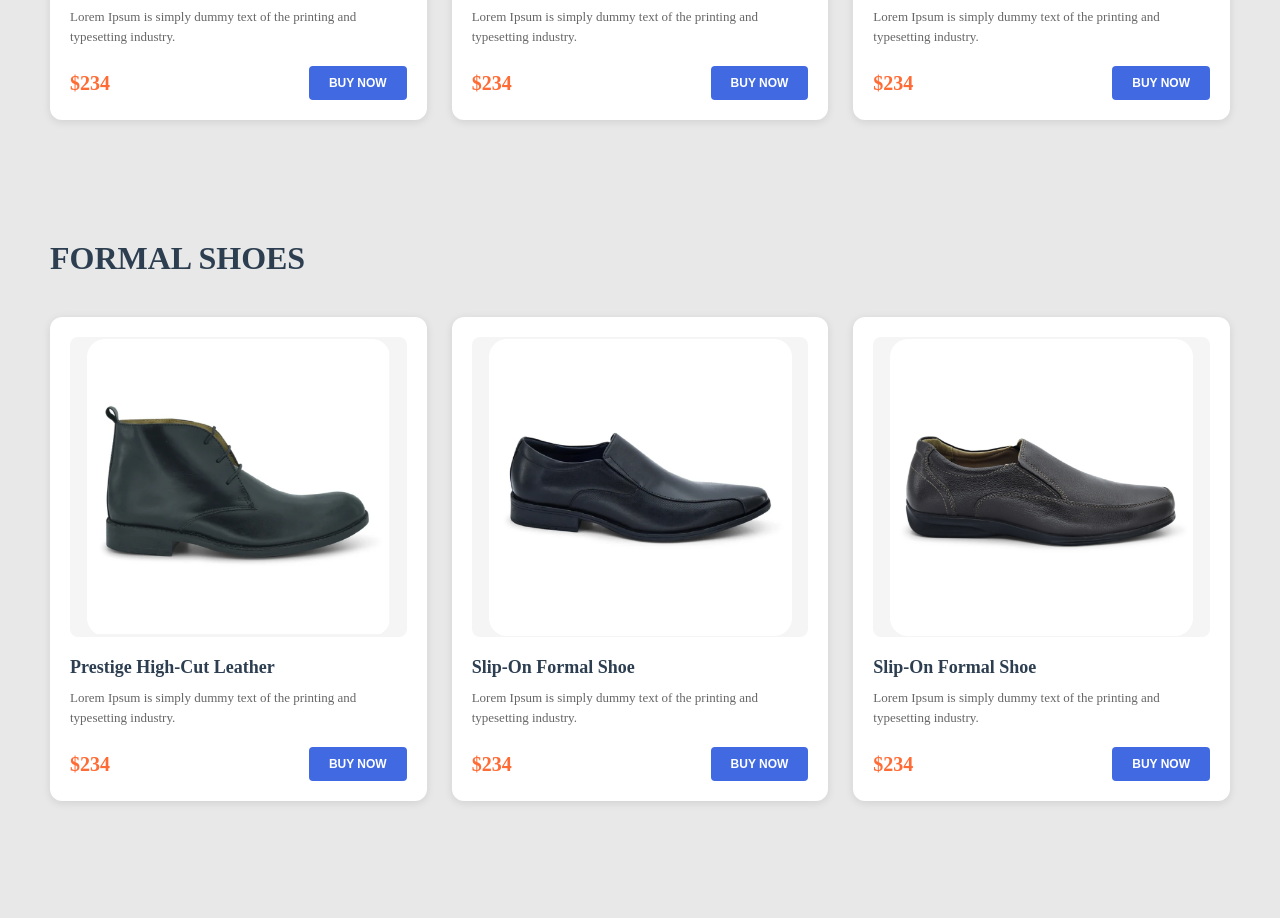
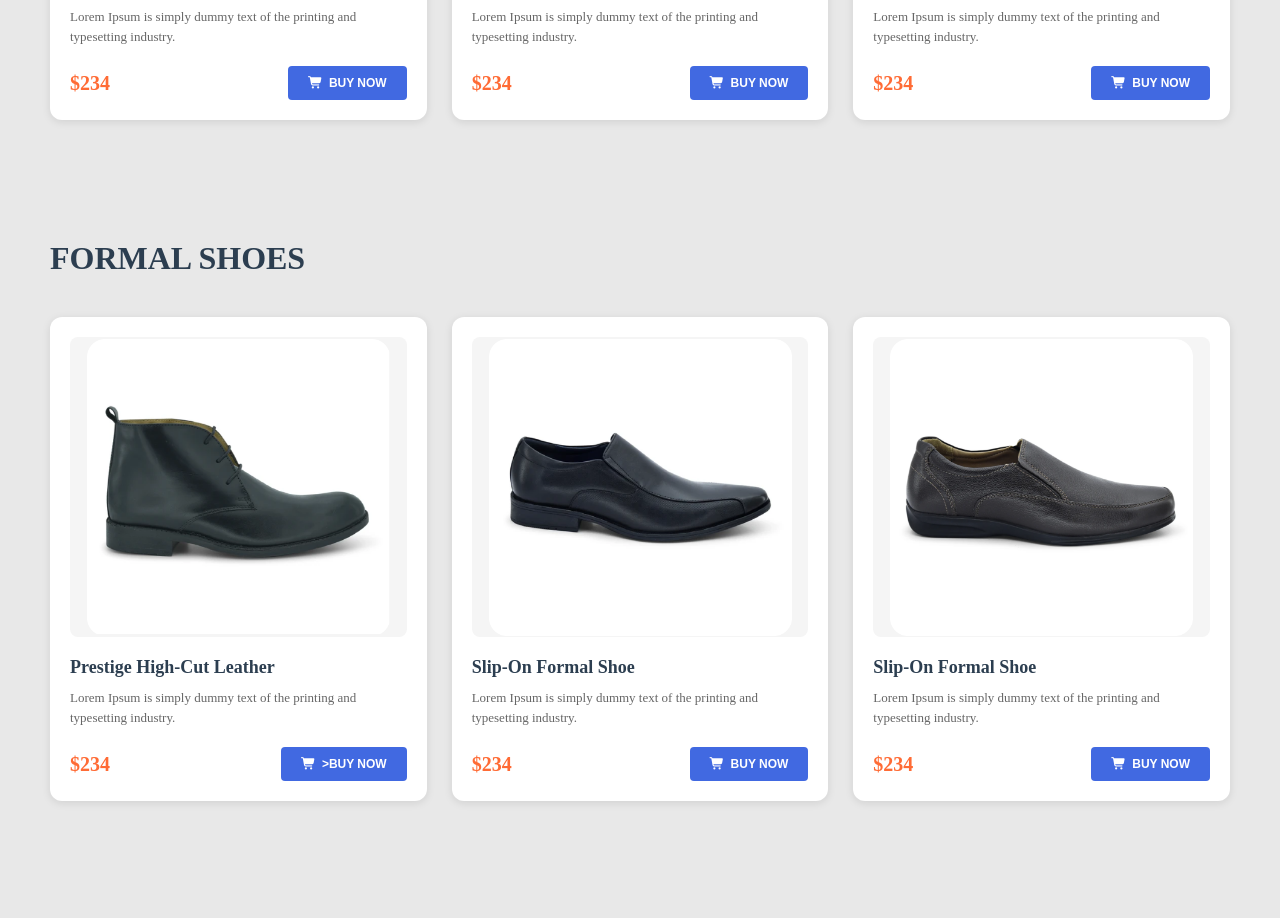
Before and after one commit to hibawahab356/Full-nike-website, a plain HTML site: page index.html in a window 1280 px wide. Shown: the part 1170-2088 px from the top of the page. Drawn offline with Linux system fonts and the light colour scheme.

Commit message:
Update index.html

```diff
--- a/index.html
+++ b/index.html
@@ -64,7 +64,7 @@
                 <p class="info">Lorem Ipsum is simply dummy text of the printing and typesetting industry.</p>
                 <div class="co-footer">
                     <span class="co-price">$234</span>
-                    <button class="touch"> <i class="fa-solid fa-bars icon"></i> BUY NOW</button>
+                    <button class="touch"> <i class="fa-solid fa-cart-shopping"></i> BUY NOW</button>
                 </div>
             </div>
 
@@ -76,7 +76,7 @@
                 <p class="info">Lorem Ipsum is simply dummy text of the printing and typesetting industry.</p>
                 <div class="co-footer">
                     <span class="co-price">$234</span>
-                    <button class="touch"> <i class="fa-solid fa-bars icon"></i>BUY NOW</button>
+                    <button class="touch"> <i class="fa-solid fa-cart-shopping"></i>BUY NOW</button>
                 </div>
             </div>
 
@@ -88,7 +88,7 @@
                 <p class="info">Lorem Ipsum is simply dummy text of the printing and typesetting industry.</p>
                 <div class="co-footer">
                     <span class="co-price">$234</span>
-                    <button class="touch"> <i class="fa-solid fa-bars icon"></i>BUY NOW</button>
+                    <button class="touch"><i class="fa-solid fa-cart-shopping"></i>BUY NOW</button>
                 </div>
             </div>
         </div>
@@ -107,7 +107,7 @@
                 <p class="info">Lorem Ipsum is simply dummy text of the printing and typesetting industry.</p>
                 <div class="co-footer">
                     <span class="co-price">$234</span>
-                    <button class="touch"> <i class="fa-solid fa-bars icon"></i>BUY NOW</button>
+                    <button class="touch"> <i class="fa-solid fa-cart-shopping"></i>>BUY NOW</button>
                 </div>
             </div>
 
@@ -119,7 +119,7 @@
                 <p class="info">Lorem Ipsum is simply dummy text of the printing and typesetting industry.</p>
                 <div class="co-footer">
                     <span class="co-price">$234</span>
-                    <button class="touch"> <i class="fa-solid fa-bars icon"></i>BUY NOW</button>
+                    <button class="touch"> <i class="fa-solid fa-cart-shopping"></i>BUY NOW</button>
                 </div>
             </div>
 
@@ -131,7 +131,7 @@
                 <p class="info">Lorem Ipsum is simply dummy text of the printing and typesetting industry.</p>
                 <div class="co-footer">
                     <span class="co-price">$234</span>
-                    <button class="touch"> <i class="fa-solid fa-bars icon"></i>BUY NOW</button>
+                    <button class="touch"> <i class="fa-solid fa-cart-shopping"></i>BUY NOW</button>
                 </div>
             </div>
         </div>
```
